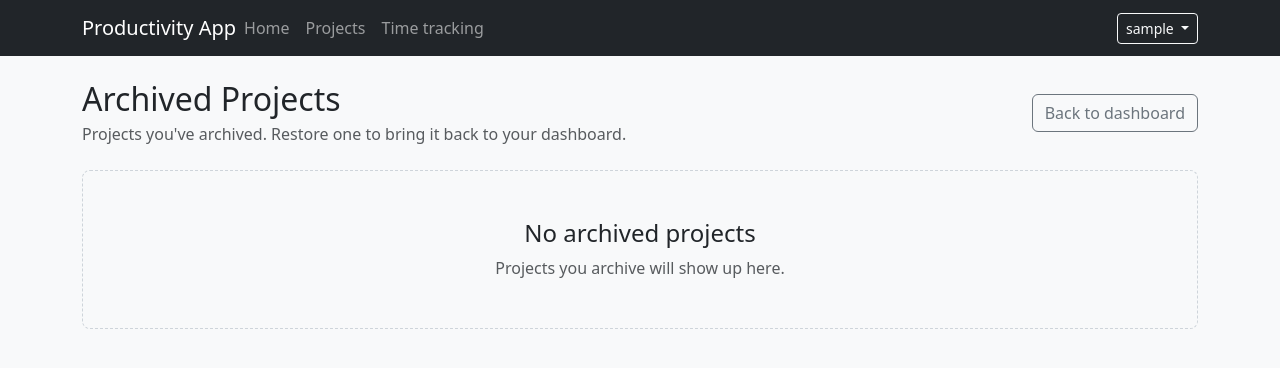
After one commit to SzymonEls/AI-productivity-app, a Flask app: page /projects/archived in a window 1280 px wide. The commit adds this page. Shown: the top 368 px of the page. Run offline with Flask 3, Linux system fonts and the light colour scheme; the visitor is signed in with stand-in values (Sample User, id 1); data that the repository does not hold is empty; some libraries are stand-ins or nearby versions.

Commit message:
Add archiving projects feature

```diff
--- a/app/__init__.py
+++ b/app/__init__.py
@@ -250,6 +250,14 @@ def initialize_database(app):
                     )
                 )
                 db.session.commit()
+            if "is_archived" not in project_columns:
+                db.session.execute(
+                    text(
+                        "ALTER TABLE projects ADD COLUMN is_archived BOOLEAN "
+                        "DEFAULT 0 NOT NULL"
+                    )
+                )
+                db.session.commit()
 
         if "calendar_subscriptions" not in table_names:
             CalendarSubscription.__table__.create(bind=db.engine)
--- a/app/models.py
+++ b/app/models.py
@@ -79,6 +79,7 @@ class Project(db.Model):
     archived_long_goal = db.Column(db.Text, nullable=False, default="")
     is_starred = db.Column(db.Boolean, default=False, nullable=False)
     is_private = db.Column(db.Boolean, default=False, nullable=False)
+    is_archived = db.Column(db.Boolean, default=False, nullable=False)
     created_at = db.Column(db.DateTime, default=lambda: datetime.now(timezone.utc), nullable=False)
     updated_at = db.Column(
         db.DateTime,
--- a/app/projects/routes.py
+++ b/app/projects/routes.py
@@ -23,7 +23,7 @@ def _get_user_project_or_404(project_id):
 @login_required
 def dashboard():
     projects = (
-        Project.query.filter_by(user_id=current_user.id)
+        Project.query.filter_by(user_id=current_user.id, is_archived=False)
         .order_by(func.lower(Project.title).asc())
         .all()
     )
@@ -35,6 +35,39 @@ def dashboard():
         timeline_groups=timeline_groups,
         timeline_data=timeline_data,
     )
+
+
+@projects_bp.route("/archived")
+@login_required
+def archived_projects():
+    projects = (
+        Project.query.filter_by(user_id=current_user.id, is_archived=True)
+        .order_by(func.lower(Project.title).asc())
+        .all()
+    )
+    return render_template("projects/archived.html", projects=projects)
+
+
+@projects_bp.route("/<int:project_id>/archive", methods=["POST"])
+@login_required
+def archive_project(project_id):
+    project = _get_user_project_or_404(project_id)
+    project.is_archived = True
+    db.session.commit()
+    flash("Project archived.", "info")
+    return redirect(url_for("projects.dashboard"))
+
+
+@projects_bp.route("/<int:project_id>/unarchive", methods=["POST"])
+@login_required
+def unarchive_project(project_id):
+    project = _get_user_project_or_404(project_id)
+    project.is_archived = False
+    db.session.commit()
+    flash("Project restored.", "info")
+    if request.form.get("next") == "detail":
+        return redirect(url_for("projects.project_detail", project_id=project.id))
+    return redirect(url_for("projects.archived_projects"))
 
 
 @projects_bp.route("/create", methods=["GET", "POST"])
@@ -453,7 +486,11 @@ def _serialize_timeline_group(group):
     return {
         "id": group.id,
         "name": group.name or "",
-        "items": [_serialize_timeline_item(item) for item in group.items],
+        "items": [
+            _serialize_timeline_item(item)
+            for item in group.items
+            if item.item_type != "project" or (item.project and not item.project.is_archived)
+        ],
     }
 
 
--- /dev/null
+++ b/app/templates/projects/archived.html
@@ -0,0 +1,34 @@
+{% extends "base.html" %}
+
+{% block title %}Archived Projects{% endblock %}
+
+{% block content %}
+<div class="d-flex justify-content-between align-items-center mb-4">
+    <div>
+        <h1 class="h2 mb-1">Archived Projects</h1>
+        <p class="text-muted mb-0">Projects you've archived. Restore one to bring it back to your dashboard.</p>
+    </div>
+    <a href="{{ url_for('projects.dashboard') }}" class="btn btn-outline-secondary">Back to dashboard</a>
+</div>
+
+{% if projects %}
+    <div class="list-group">
+        {% for project in projects %}
+            <div class="list-group-item d-flex justify-content-between align-items-center flex-wrap gap-2">
+                <div>
+                    <a href="{{ url_for('projects.project_detail', project_id=project.id) }}" class="fw-semibold text-decoration-none">{{ project.title }}</a>
+                    <p class="text-muted mb-0 small">Last modified {{ project.updated_at | naturaltime }}</p>
+                </div>
+                <form method="post" action="{{ url_for('projects.unarchive_project', project_id=project.id) }}">
+                    <button type="submit" class="btn btn-outline-primary btn-sm">Unarchive</button>
+                </form>
+            </div>
+        {% endfor %}
+    </div>
+{% else %}
+    <div class="empty-state text-center p-5 bg-light rounded-3">
+        <h2 class="h4">No archived projects</h2>
+        <p class="text-muted mb-0">Projects you archive will show up here.</p>
+    </div>
+{% endif %}
+{% endblock %}
```
Also changed, not shown: app/templates/projects/dashboard.html (+5 -2 lines), app/templates/projects/project_detail.html (+21 -0 lines), migrations/versions/20260704_0012_add_project_archived_flag.py (added, +41 -0 lines).
